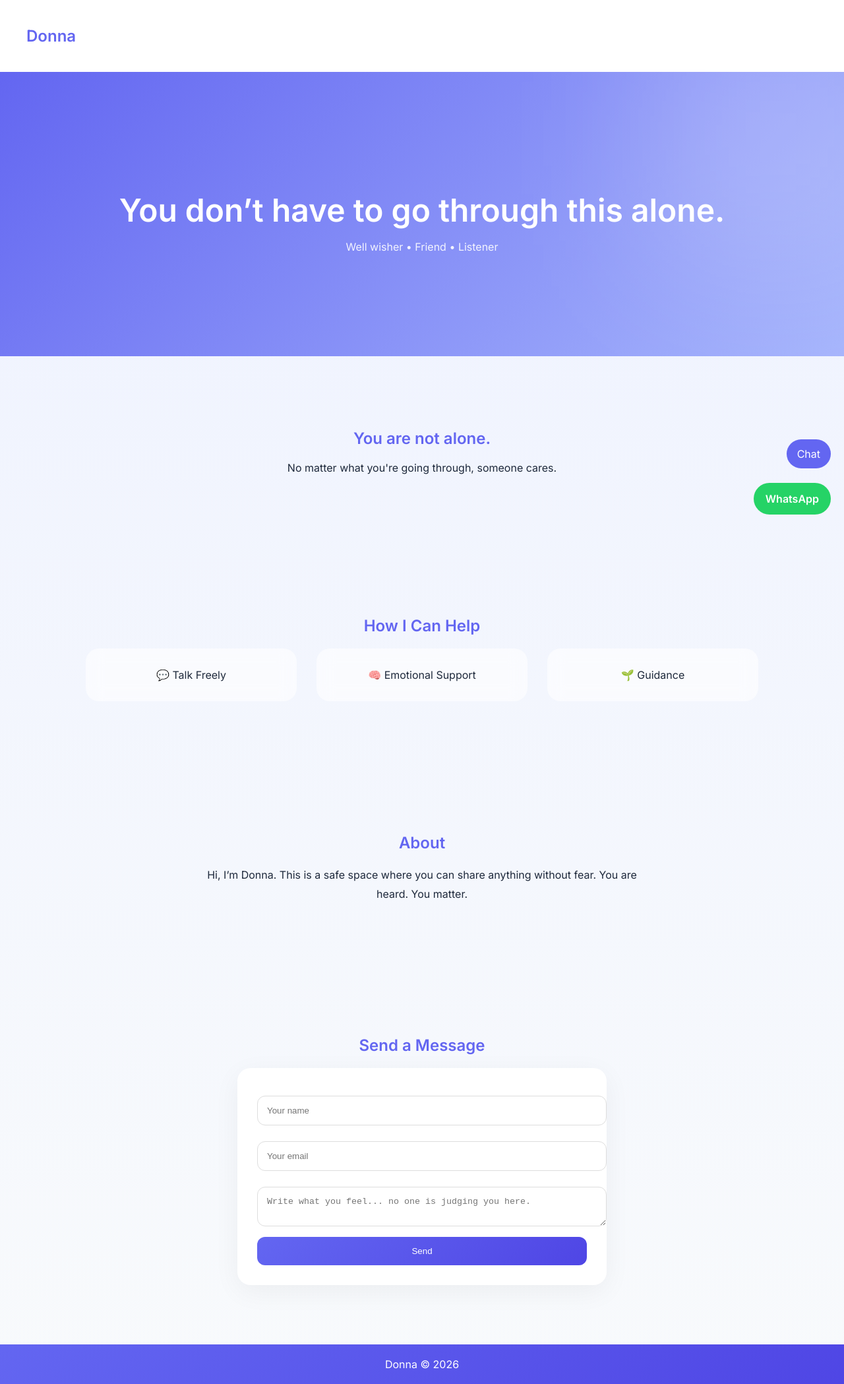
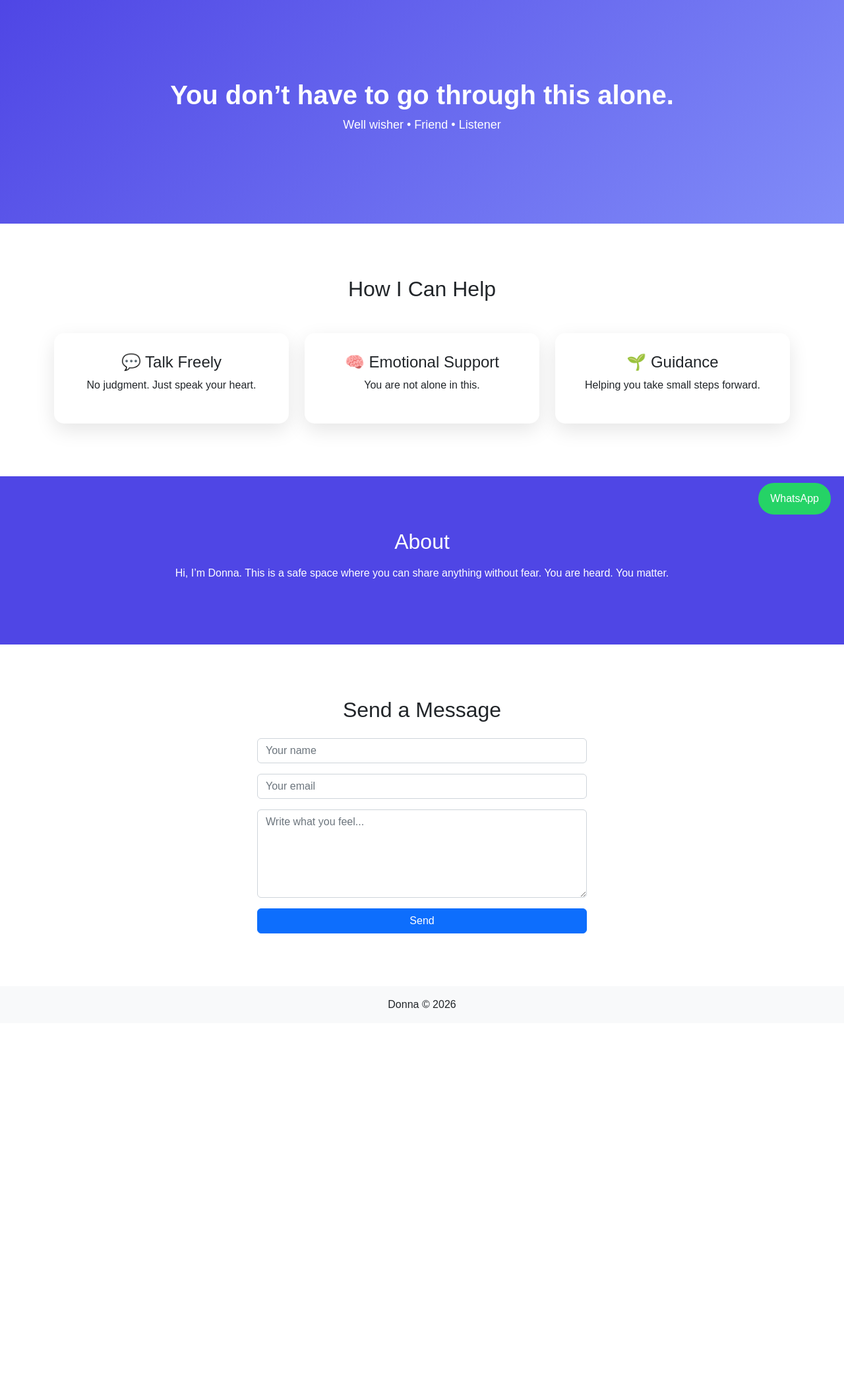
Before and after one commit to akash017kumar/GitHub--portflio-s3-project, a plain HTML site: page index.html in a window 1280 px wide. Shown: the whole page at 66% size. After the commit the page ends 1551 px from the top, so only its background shows below. Drawn offline with nearby package versions, Linux system fonts and the light colour scheme; no server answers.

Commit message:
Update index.html

```diff
--- a/index.html
+++ b/index.html
@@ -2,168 +2,64 @@
 <html lang="en">
 <head>
 <meta charset="UTF-8">
-<meta name="viewport" content="width=device-width, initial-scale=1.0">
+<meta name="viewport" content="width=device-width, initial-scale=1">
 
 <title>Donna | You Are Not Alone</title>
 
-<link href="https://fonts.googleapis.com/css2?family=Inter:wght@300;400;600&display=swap" rel="stylesheet">
+<link href="https://cdn.jsdelivr.net/npm/bootstrap@5.2.3/dist/css/bootstrap.min.css" rel="stylesheet">
 
 <style>
 body {
-    margin: 0;
-    font-family: 'Inter', sans-serif;
-    background: linear-gradient(180deg,#eef2ff,#f8fafc);
-    color: #1e293b;
+    font-family: Arial;
 }
-
-/* NAV */
-nav {
-    display: flex;
-    justify-content: space-between;
-    padding: 20px 40px;
-    background: white;
-    position: sticky;
-    top: 0;
-    box-shadow: 0 4px 20px rgba(0,0,0,0.05);
-}
-nav h2 { color: #6366f1; }
 
 /* HERO */
 .hero {
+    background: linear-gradient(135deg,#4f46e5,#818cf8);
+    padding: 120px 20px;
+    color: white;
     text-align: center;
-    padding: 140px 20px;
-    background: linear-gradient(135deg,#6366f1,#a5b4fc);
-    color: white;
-    position: relative;
-    overflow: hidden;
 }
-.hero::after {
-    content: "";
-    position: absolute;
-    width: 400px;
-    height: 400px;
-    background: rgba(255,255,255,0.2);
-    filter: blur(120px);
-    top: -100px;
-    right: -100px;
+
+.hero h1 {
+    font-size: 40px;
+    font-weight: bold;
 }
-.hero h1 {
-    font-size: 3rem;
-    margin-bottom: 10px;
-    animation: fadeUp 1s ease;
+
+.hero p {
+    font-size: 18px;
 }
-.hero p { opacity: 0.9; }
 
 /* SECTION */
 .section {
-    padding: 90px 20px;
+    padding: 80px 20px;
     text-align: center;
-}
-.section h2 {
-    color: #6366f1;
-    margin-bottom: 20px;
 }
 
 /* CARDS */
-.cards {
-    display: flex;
-    gap: 30px;
-    justify-content: center;
-    flex-wrap: wrap;
+.card-box {
+    padding: 30px;
+    border-radius: 15px;
+    background: white;
+    box-shadow: 0 10px 30px rgba(0,0,0,0.1);
+    transition: 0.3s;
 }
-.card {
-    background: rgba(255,255,255,0.6);
-    backdrop-filter: blur(12px);
-    padding: 30px;
-    width: 260px;
-    border-radius: 20px;
-    transition: 0.4s;
-}
-.card:hover {
-    transform: translateY(-10px) scale(1.05);
-    box-shadow: 0 20px 50px rgba(99,102,241,0.2);
+
+.card-box:hover {
+    transform: translateY(-10px);
 }
 
 /* ABOUT */
 .about {
-    max-width: 700px;
-    margin: auto;
-    line-height: 1.8;
+    background: #4f46e5;
+    color: white;
+    padding: 80px 20px;
 }
 
 /* FORM */
-form {
+.form-box {
     max-width: 500px;
     margin: auto;
-    background: white;
-    padding: 30px;
-    border-radius: 20px;
-    box-shadow: 0 10px 40px rgba(0,0,0,0.05);
-}
-input, textarea {
-    width: 100%;
-    padding: 14px;
-    margin: 12px 0;
-    border-radius: 12px;
-    border: 1px solid #ddd;
-}
-input:focus, textarea:focus {
-    border-color: #6366f1;
-    outline: none;
-}
-button {
-    background: linear-gradient(135deg,#6366f1,#4f46e5);
-    color: white;
-    padding: 14px;
-    border: none;
-    border-radius: 12px;
-    cursor: pointer;
-    width: 100%;
-}
-button:hover { transform: scale(1.03); }
-
-/* CHAT */
-.chat-toggle {
-    position: fixed;
-    bottom: 90px;
-    right: 20px;
-    background: #6366f1;
-    color: white;
-    padding: 12px 16px;
-    border-radius: 50px;
-    cursor: pointer;
-}
-.chatbox {
-    position: fixed;
-    bottom: 150px;
-    right: 20px;
-    width: 300px;
-    background: white;
-    border-radius: 15px;
-    box-shadow: 0 10px 30px rgba(0,0,0,0.1);
-    display: none;
-    flex-direction: column;
-}
-.chatbox-header {
-    background: #6366f1;
-    color: white;
-    padding: 10px;
-}
-.chatbox-messages {
-    height: 200px;
-    overflow-y: auto;
-    padding: 10px;
-}
-.chatbox-input {
-    display: flex;
-}
-.chatbox-input input {
-    flex: 1;
-    border: none;
-    padding: 10px;
-}
-.chatbox-input button {
-    width: auto;
 }
 
 /* WHATSAPP */
@@ -172,151 +68,84 @@ button:hover { transform: scale(1.03); }
     bottom: 20px;
     right: 20px;
     background: #25D366;
-    padding: 14px 18px;
+    color: white;
+    padding: 12px 18px;
     border-radius: 50px;
-    color: white;
     text-decoration: none;
-    font-weight: bold;
-}
-
-/* FOOTER */
-footer {
-    background: linear-gradient(135deg,#6366f1,#4f46e5);
-    color: white;
-    text-align: center;
-    padding: 20px;
-}
-
-/* ANIMATION */
-@keyframes fadeUp {
-    from { opacity: 0; transform: translateY(20px); }
-    to { opacity: 1; transform: translateY(0); }
 }
 </style>
 </head>
 
 <body>
 
-<nav>
-    <h2>Donna</h2>
-</nav>
-
-<section class="hero">
+<!-- HERO -->
+<div class="hero">
     <h1>You don’t have to go through this alone.</h1>
     <p>Well wisher • Friend • Listener</p>
-</section>
+</div>
 
-<section class="section">
-    <h2>You are not alone.</h2>
-    <p>No matter what you're going through, someone cares.</p>
-</section>
+<!-- HELP -->
+<div class="section">
+    <h2>How I Can Help</h2>
 
-<section class="section">
-    <h2>How I Can Help</h2>
-    <div class="cards">
-        <div class="card">💬 Talk Freely</div>
-        <div class="card">🧠 Emotional Support</div>
-        <div class="card">🌱 Guidance</div>
-    </div>
-</section>
+    <div class="container mt-5">
+        <div class="row g-4">
 
-<section class="section">
-    <h2>About</h2>
-    <div class="about">
-        Hi, I’m Donna. This is a safe space where you can share anything without fear.
-        You are heard. You matter.
-    </div>
-</section>
+            <div class="col-md-4">
+                <div class="card-box">
+                    <h4>💬 Talk Freely</h4>
+                    <p>No judgment. Just speak your heart.</p>
+                </div>
+            </div>
 
-<section class="section">
-    <h2>Send a Message</h2>
-    <form id="contactForm">
-        <input type="text" id="name" placeholder="Your name" required>
-        <input type="email" id="email" placeholder="Your email" required>
-        <textarea id="message" placeholder="Write what you feel... no one is judging you here." required></textarea>
-        <button type="submit">Send</button>
-    </form>
-</section>
+            <div class="col-md-4">
+                <div class="card-box">
+                    <h4>🧠 Emotional Support</h4>
+                    <p>You are not alone in this.</p>
+                </div>
+            </div>
 
-<!-- CHAT -->
-<div class="chat-toggle" onclick="toggleChat()">Chat</div>
+            <div class="col-md-4">
+                <div class="card-box">
+                    <h4>🌱 Guidance</h4>
+                    <p>Helping you take small steps forward.</p>
+                </div>
+            </div>
 
-<div class="chatbox" id="chatbox">
-    <div class="chatbox-header">Chat</div>
-    <div class="chatbox-messages" id="messages"></div>
-    <div class="chatbox-input">
-        <input id="chatInput" placeholder="Type...">
-        <button onclick="sendMessage()">Send</button>
+        </div>
     </div>
 </div>
 
+<!-- ABOUT -->
+<div class="about text-center">
+    <h2>About</h2>
+    <p class="mt-3">
+        Hi, I’m Donna. This is a safe space where you can share anything without fear.
+        You are heard. You matter.
+    </p>
+</div>
+
+<!-- CONTACT -->
+<div class="section">
+    <h2>Send a Message</h2>
+
+    <div class="form-box mt-4">
+        <input class="form-control mb-3" placeholder="Your name">
+        <input class="form-control mb-3" placeholder="Your email">
+        <textarea class="form-control mb-3" rows="5" placeholder="Write what you feel..."></textarea>
+        <button class="btn btn-primary w-100">Send</button>
+    </div>
+</div>
+
+<!-- FOOTER -->
+<div class="text-center p-3 bg-light">
+    Donna © 2026
+</div>
+
 <!-- WHATSAPP -->
-<a class="whatsapp" href="https://wa.me/91XXXXXXXXXX" target="_blank">
-    WhatsApp
-</a>
+<a href="https://wa.me/91XXXXXXXXXX" class="whatsapp">WhatsApp</a>
 
-<footer>
-    Donna © 2026
-</footer>
-
-<!-- FIREBASE -->
-<script src="https://www.gstatic.com/firebasejs/10.7.1/firebase-app.js"></script>
-<script src="https://www.gstatic.com/firebasejs/10.7.1/firebase-firestore.js"></script>
-
-<script>
-const firebaseConfig = {
-    apiKey: "YOUR_KEY",
-    authDomain: "YOUR_DOMAIN",
-    projectId: "YOUR_ID"
-};
-
-firebase.initializeApp(firebaseConfig);
-const db = firebase.firestore();
-
-// CONTACT FORM
-document.getElementById("contactForm").addEventListener("submit", async (e) => {
-    e.preventDefault();
-
-    await db.collection("messages").add({
-        name: name.value,
-        email: email.value,
-        message: message.value,
-        time: new Date()
-    });
-
-    alert("Message sent ❤️");
-});
-
-// CHAT TOGGLE
-function toggleChat() {
-    const box = document.getElementById("chatbox");
-    box.style.display = box.style.display === "flex" ? "none" : "flex";
-}
-
-// SEND MESSAGE
-function sendMessage() {
-    const input = document.getElementById("chatInput");
-
-    db.collection("chat").add({
-        text: input.value,
-        time: new Date()
-    });
-
-    input.value = "";
-}
-
-// REALTIME LISTENER
-db.collection("chat").orderBy("time").onSnapshot(snapshot => {
-    const messages = document.getElementById("messages");
-    messages.innerHTML = "";
-
-    snapshot.forEach(doc => {
-        const msg = document.createElement("div");
-        msg.textContent = doc.data().text;
-        messages.appendChild(msg);
-    });
-});
-</script>
+<script src="https://cdn.jsdelivr.net/npm/bootstrap@5.2.3/dist/js/bootstrap.bundle.min.js"></script>
 
 </body>
 </html>
```
